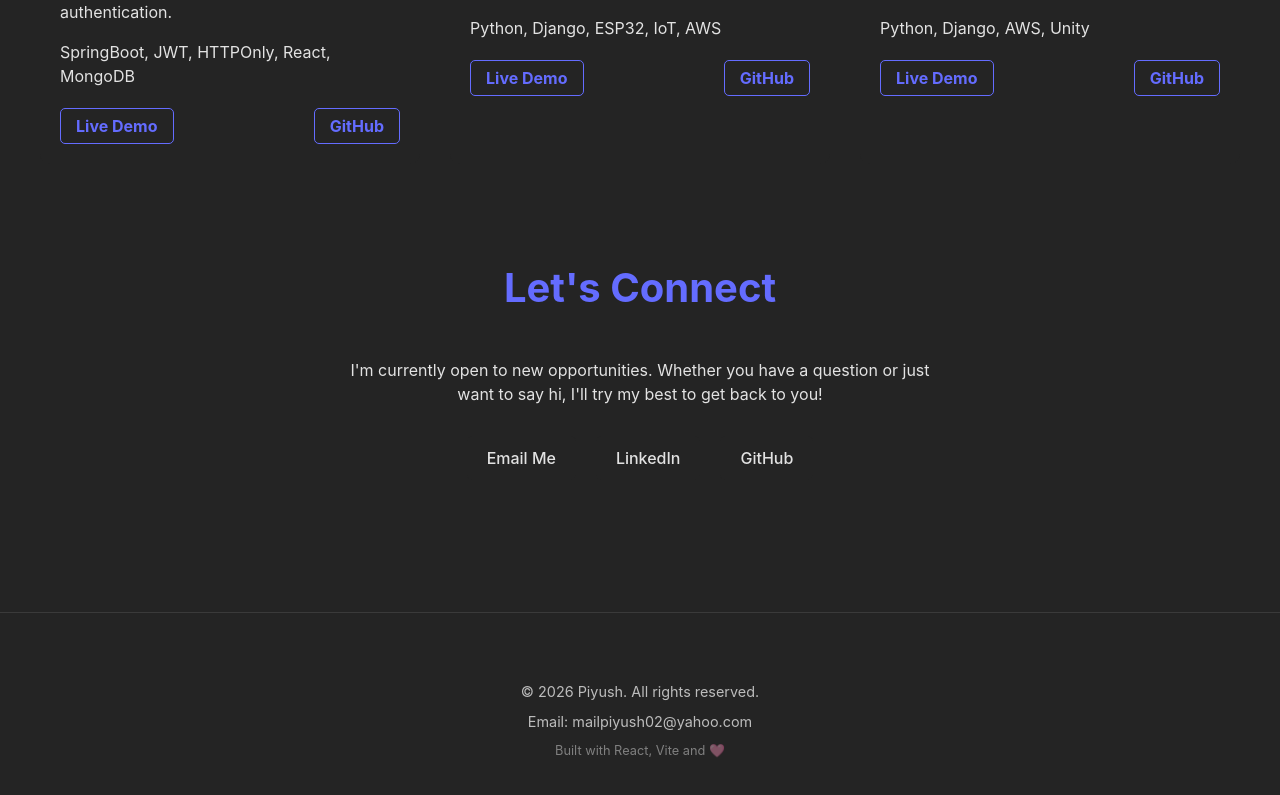
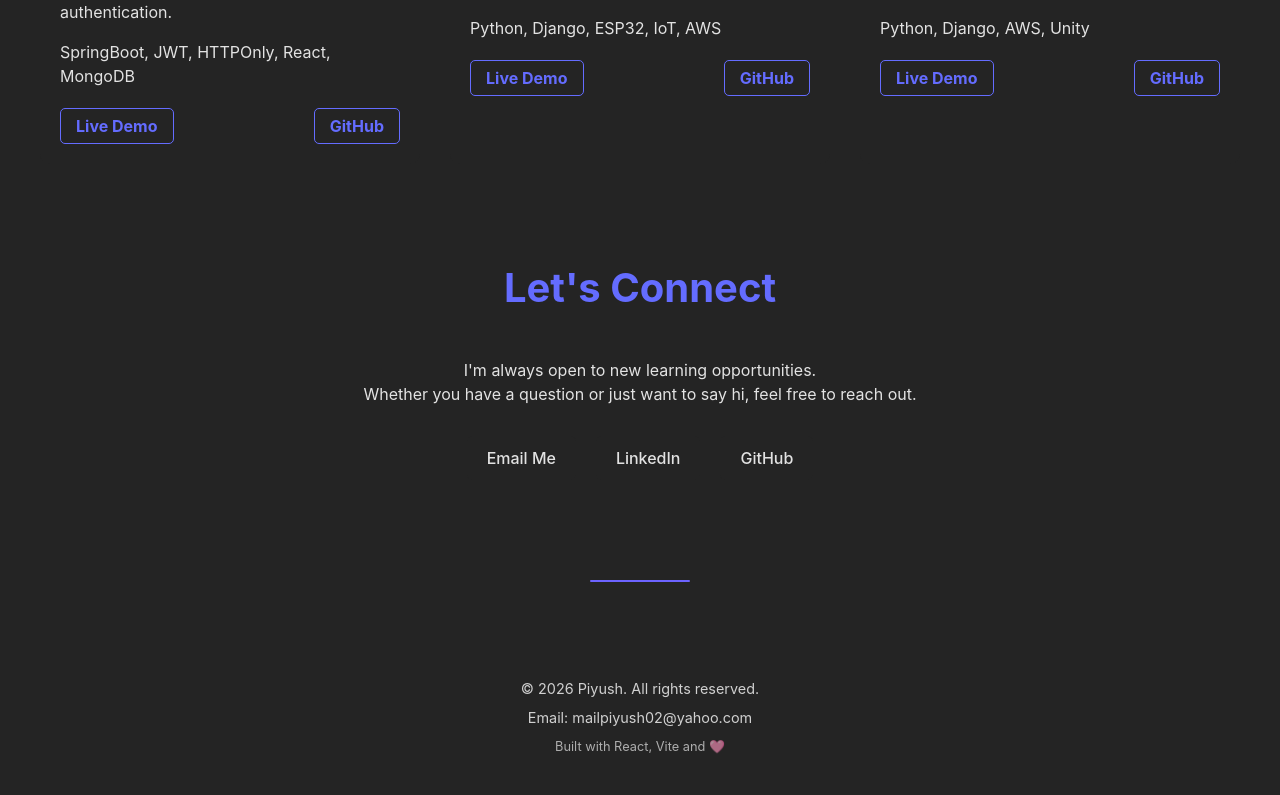
Before and after one commit to dev-piyush02/pfolio, a React (Vite) app: page / in a window 1280 px wide. Shown: the part 3321-4116 px from the top of the page. Built offline with nearby package versions, Linux system fonts and the light colour scheme.

Commit message:
footer fixes

```diff
--- a/src/App.css
+++ b/src/App.css
@@ -278,6 +278,15 @@ html {
   transform: translateY(-1px);
 }
 
+.div-line {
+  border: none;
+  height: 2px;
+  width: 100px;
+  background-color: #6c63ff;
+  margin: 0 auto;
+  border-radius: 2px;
+}
+
 @media (max-width: 768px) {
   .hero-content h1 {
     font-size: 2.5rem;
@@ -289,10 +298,9 @@ html {
 }
 
 .footer-section {
-  background-color: var(--section-bg);
-  padding: 2.3rem 0;
+  background-color: var(--bg-color);
+  padding: 2rem 0;
   text-align: center;
-  border-top: 1px solid rgba(255, 255, 255, 0.1);
   margin-top: 2rem;
 }
 
@@ -301,7 +309,7 @@ html {
   margin: 2rem auto;
   padding: 0 1rem;
   color: var(--text-color);
-  opacity: 0.8;
+  opacity: 0.9;
 }
 
 .footer-content p {
@@ -311,7 +319,7 @@ html {
 
 .footer-built-with {
   font-size: 0.8rem !important;
-  opacity: 0.6;
+  opacity: 0.8;
 }
 
 .cursor-glow {
--- a/src/App.jsx
+++ b/src/App.jsx
@@ -33,6 +33,7 @@ function App() {
       <Technologies />
       <Projects />
       <Connect />
+      <hr className="div-line" />
       <Footer />
     </div>
   );
--- a/src/components/Connect.jsx
+++ b/src/components/Connect.jsx
@@ -5,7 +5,7 @@ const Connect = () => {
         <section id="connect" className="section connect-section">
             <h2 className="section-title">Let's Connect</h2>
             <div className="connect-content">
-                <p>I'm currently open to new opportunities. Whether you have a question or just want to say hi, I'll try my best to get back to you!</p>
+                <p>I'm always open to new learning opportunities.<br /> Whether you have a question or just want to say hi, feel free to reach out.</p>
                 <div className="social-links">
                     <a href="mailto:mailpiyush02@yahoo.com" className="social-btn">Email Me</a>
                     <a href="https://www.linkedin.com/in/linkpiyush02/" target="_blank" rel="noopener noreferrer" className="social-btn">LinkedIn</a>
```
